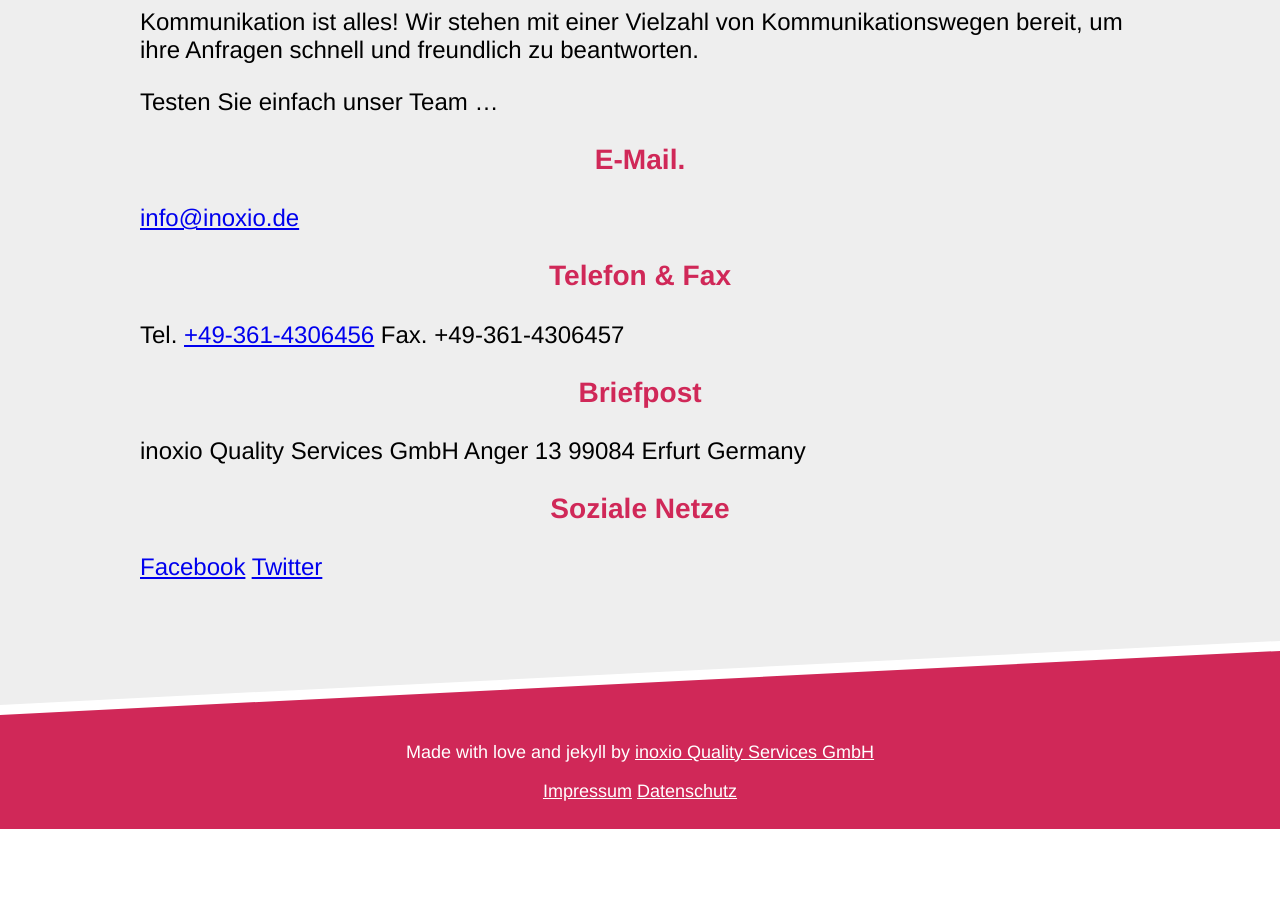
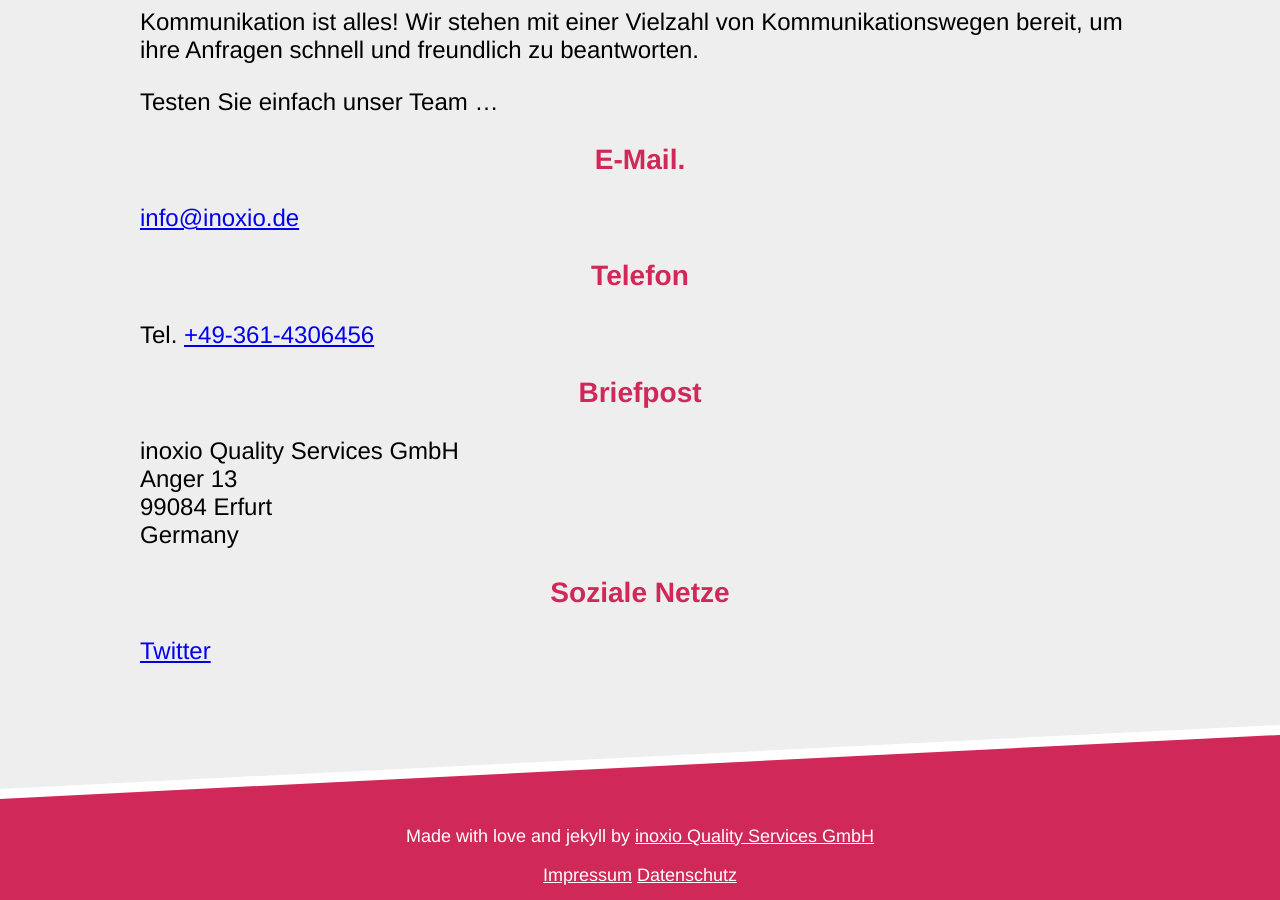
Before and after one commit to inoxio/inoxio.github.io, a Jekyll site: the page built from index.html, in a window 1280 px wide and 900 px high, scrolled down 4596 px. Built offline with Jekyll 4.4.1, drawn with Linux system fonts in a browser that asks for light colours; before the commit the page ends 5425 px from its top, so only the background shows below that.

Commit message:
Remove Facebook from Contacts
Co-authored-by: Meik Minks <mminks@inoxio.de>
Co-authored-by: Michael Kunze <mkunze@chaos-inc.de>

```diff
--- a/_includes/sections/contact.md
+++ b/_includes/sections/contact.md
@@ -8,10 +8,9 @@
 ### E-Mail.
 [info@inoxio.de](mailto:info@inoxio.de)
 
-### Telefon & Fax
+### Telefon
 
 Tel. [+49-361-4306456](tel:+49-361-4306456)
-Fax. +49-361-4306457
 
 ### Briefpost
 
@@ -22,5 +21,4 @@
 
 ### Soziale Netze
 
-[Facebook](http://www.facebook.com/pages/inoxio-Quality-Services-GmbH/130513677029511)
 [Twitter](https://twitter.com/inoxio)
```
